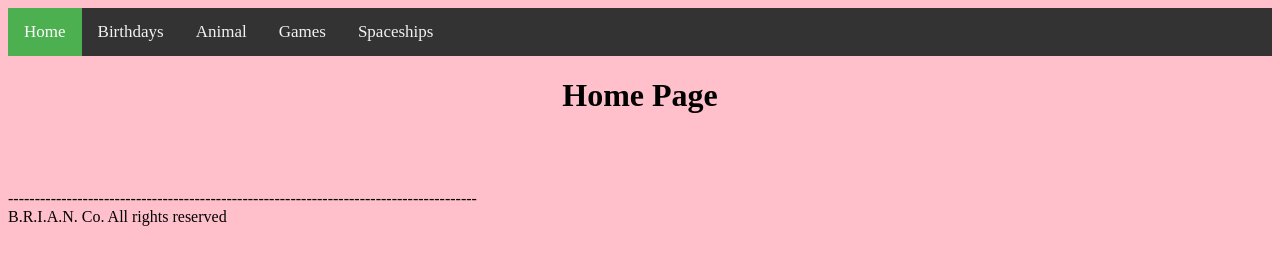
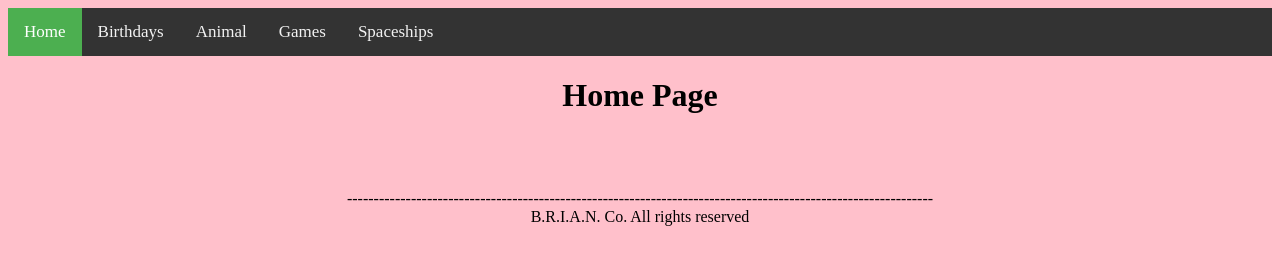
Before and after one commit to BrianChen0527/My_Websites, a plain HTML site: page index.html in a window 1280 px wide. Drawn offline with Linux system fonts and the light colour scheme.

Commit message:
Update index

```diff
--- a/index.html
+++ b/index.html
@@ -11,6 +11,9 @@
 		body{
 			background: pink
 		}
+		p{
+			text-align: center
+		}
 	</style>
 </head>
 <body>
@@ -23,6 +26,6 @@
    <a href="spaceships.html">Spaceships</a>
 </div>
 <h1>Home Page</h1>
-<p> <br> <br> <br> ----------------------------------------------------------------------------------------<BR> B.R.I.A.N. Co. All rights reserved</p>
+<p> <br> <br> <br> --------------------------------------------------------------------------------------------------------------<BR> B.R.I.A.N. Co. All rights reserved</p>
 </body>
 </html>
```
